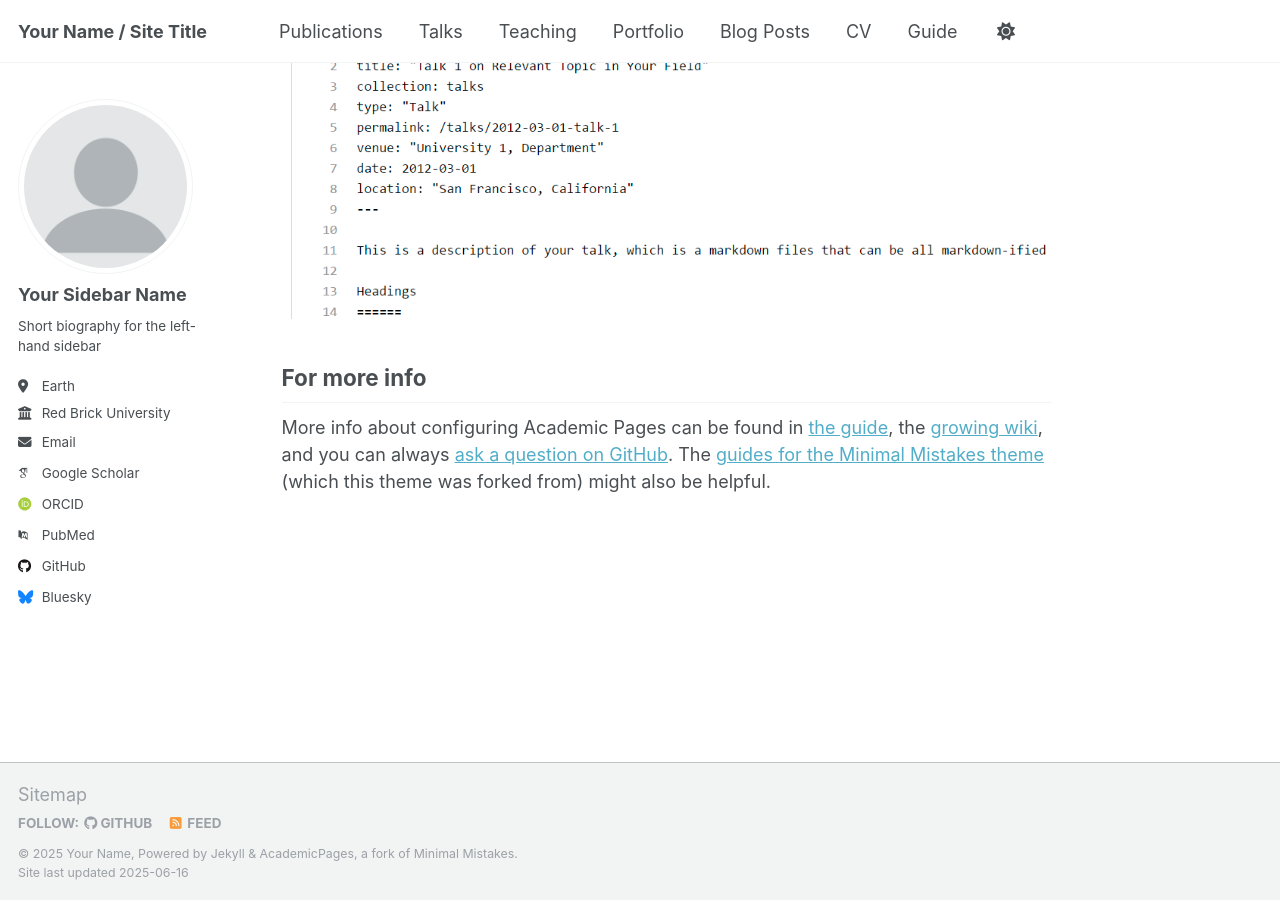
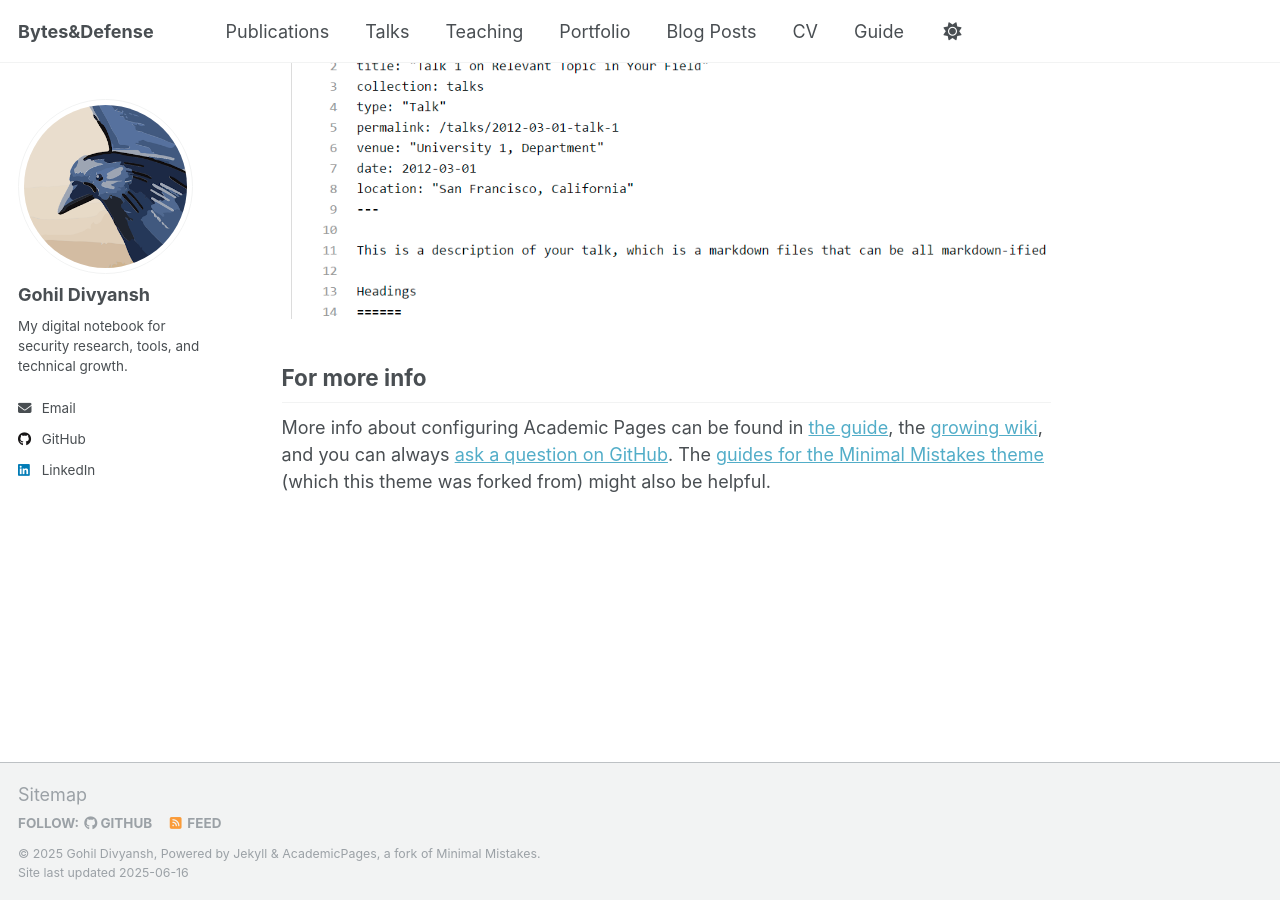
Before and after one commit to DivyanshGohil/divyanshgohil.github.io, a Jekyll site: the page built from _pages/about.md, in a window 1280 px wide and 900 px high, scrolled down 2636 px. Built offline with Jekyll 4.4.1, drawn with Linux system fonts in a browser that asks for light colours; some web fonts are replaced.

Commit message:
Update README and configuration for personal branding and cybersecurity focus

```diff
--- a/_config.yml
+++ b/_config.yml
@@ -9,10 +9,10 @@
 # Basic Site Settings
 locale                   : "en-US"
 site_theme               : "default"
-title                    : "Your Name / Site Title"
+title                    : "Bytes&Defense"
 title_separator          : "-"
-name                     : &name "Your Name"
-description              : &description "personal description"
+name                     : &name "Gohil Divyansh"
+description              : &description "Hey there! My name is Gohil Divyansh. I'm a cybersecurity nerd who loves breaking things—ethically, of course. I dig into systems to find weaknesses, help companies build stronger defenses, and explore the latest in digital security research and attack techniques."
 url                      : https://academicpages.github.io # the base hostname & protocol for your site e.g. "https://[your GitHub username].github.io" or if you already have some other page hosted on Github then use "https://[your GitHub username].github.io/[Your Repo Name]"
 baseurl                  : "" # the subpath of your site, e.g. "/blog"
 repository               : "academicpages/academicpages.github.io"
@@ -23,22 +23,22 @@ repository               : "academicpages/academicpages.github.io"
 author:
   # Biographic information
   avatar           : "profile.png"
-  name             : "Your Sidebar Name"
+  name             : "Gohil Divyansh"
   pronouns         : # example: "she/her"
-  bio              : "Short biography for the left-hand sidebar"
-  location         : "Earth"
-  employer         : "Red Brick University"
+  bio              : "My digital notebook for security research, tools, and technical growth."
+  location         : #"Earth"
+  employer         : #"Red Brick University"
   uri              : # URL
-  email            : "none@example.org"
+  email            : "divyansh.gohil@gmail.com"
 
   # Academic websites
   academia         : # URL
   arxiv            : # URL - Update with the correct link to your profile
-  googlescholar    : "https://scholar.google.com/citations?user=PS_CX0AAAAAJ"
+  googlescholar    : #"https://scholar.google.com/citations?user=PS_CX0AAAAAJ"
   impactstory      : # URL
-  orcid            : "http://orcid.org/yourorcidurl"
+  orcid            : #"http://orcid.org/yourorcidurl"
   semantic         : # URL
-  pubmed           : "https://www.ncbi.nlm.nih.gov/pubmed/?term=john+snow"
+  pubmed           : #"https://www.ncbi.nlm.nih.gov/pubmed/?term=john+snow"
   researchgate     : # URL
   scopus           : # URL
 
@@ -46,12 +46,12 @@ author:
   bitbucket        : # Username - Update with your username on the site
   codepen          : # Username
   dribbble         : # Username
-  github           : "academicpages"
+  github           : "DivyanshGohil"
   kaggle           : # Username
   stackoverflow    : # User number or user number and name (i.e., use "1" or "1/jeff-atwood")
 
   # Social media
-  bluesky          : "bsky.app" # Replace this with you Bluesky username
+  bluesky          : #"bsky.app" # Replace this with you Bluesky username
   facebook         : # Username
   flickr           : # Username
   foursquare       : # Username
@@ -60,7 +60,7 @@ author:
   keybase          : # Username
   instagram        : # Username
   lastfm           : # Username
-  linkedin         : # Username
+  linkedin         : "divyansh-gohil"
   mastodon         : # URL
   medium           : # URL
   pinterest        : # Username
@@ -132,7 +132,7 @@ yandex_site_verification :
 
 # Social Sharing
 twitter:
-  username               : &twitter
+  username               : #&twitter
 facebook:
   username               :
   app_id                 :
```
Also changed, not shown: README.md (+10 -91 lines), images/profile.png.
